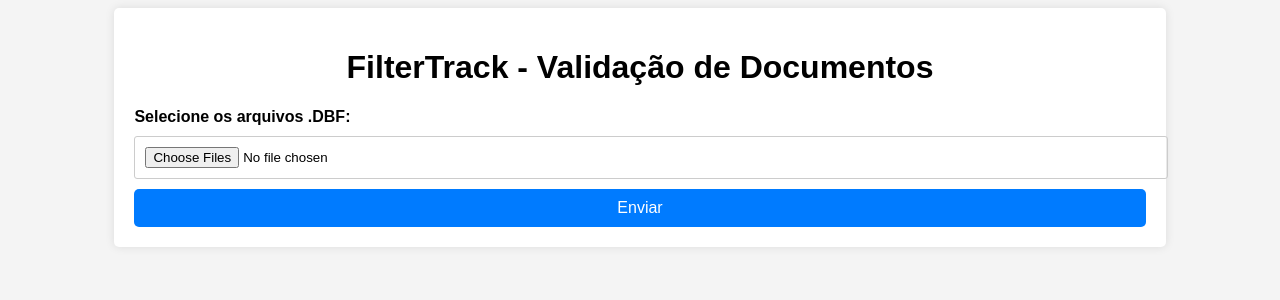
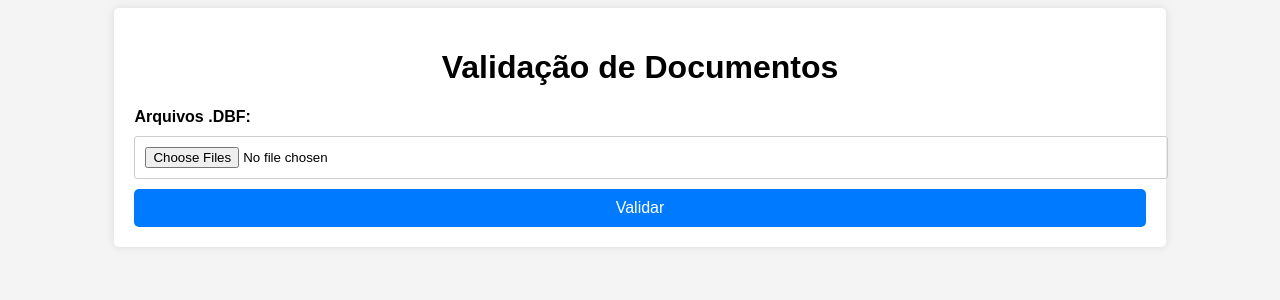
Before and after one commit to Gabii1901/SysPoli, a Flask app: page / in a window 1280 px wide. Shown: the top 300 px of the page. Run offline with Flask 3, Linux system fonts and the light colour scheme.

Commit message:
Update validacao_documentos.html
feito mudanças para a tela de login

```diff
--- a/templates/validacao_documentos.html
+++ b/templates/validacao_documentos.html
@@ -3,24 +3,20 @@
 <head>
     <meta charset="UTF-8">
     <meta name="viewport" content="width=device-width, initial-scale=1.0">
-    <title>FilterTrack - Validação de Documentos</title>
+    <title>Validação de Documentos - FilterTrack</title>
     <link rel="stylesheet" href="/static/style.css">
 </head>
 <body>
     <div class="container">
-        <h1>FilterTrack - Validação de Documentos</h1>
-        <form action="/" method="post" enctype="multipart/form-data">
-            <div class="input-group">
-                <label for="documentos_files">Selecione os arquivos .DBF:</label>
-                <input type="file" id="documentos_files" name="documentos_files" multiple>
-            </div>
-            <button type="submit" class="btn">Enviar</button>
+        <h1>Validação de Documentos</h1>
+        <form method="POST" action="{{ url_for('validar_arquivos') }}" enctype="multipart/form-data">
+            <label for="documentos_files">Arquivos .DBF:</label>
+            <input type="file" id="documentos_files" name="documentos_files" multiple required>
+            {% if error %}
+                <p class="error">{{ error }}</p>
+            {% endif %}
+            <button type="submit">Validar</button>
         </form>
-        {% if error %}
-        <div class="error">
-            <p>{{ error }}</p>
-        </div>
-        {% endif %}
     </div>
 </body>
 </html>
```
